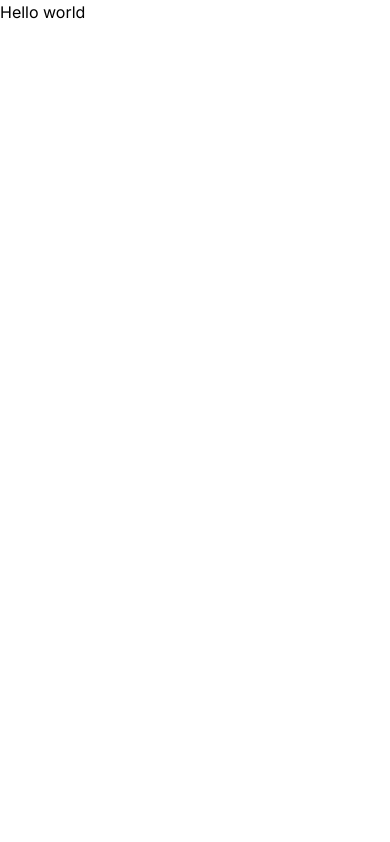
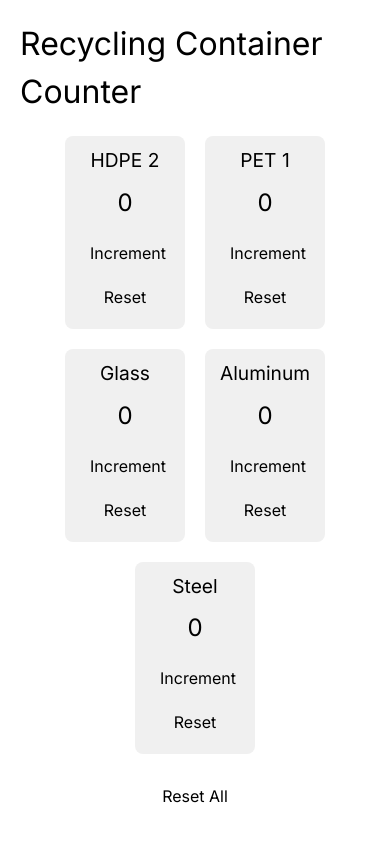
Before and after one commit to Toowiredd/recycle-counter-voice, a Next.js app: page / in a window 390 px wide. Built offline with nearby package versions, Linux system fonts and the light colour scheme.

Commit message:
Developed a mobile-friendly web interface for the Recycling Container Counter application with multi-counters, reset capabilities, and a responsive design.

```diff
--- /dev/null
+++ b/src/app/page.module.css
@@ -0,0 +1,48 @@
+.main {
+  display: flex;
+  flex-direction: column;
+  align-items: center;
+  padding: 20px;
+}
+
+.title {
+  font-size: 2rem;
+  margin-bottom: 20px;
+}
+
+.counters {
+  display: flex;
+  flex-wrap: wrap;
+  gap: 20px;
+  justify-content: center;
+}
+
+.counter {
+  background: #f0f0f0;
+  padding: 10px;
+  border-radius: 8px;
+  text-align: center;
+  width: 120px;
+}
+
+.counter h2 {
+  font-size: 1.2rem;
+  margin-bottom: 10px;
+}
+
+.counter p {
+  font-size: 1.5rem;
+  margin-bottom: 10px;
+}
+
+.counter button {
+  margin: 5px;
+  padding: 5px 10px;
+  font-size: 1rem;
+}
+
+.resetAll {
+  margin-top: 20px;
+  padding: 10px 20px;
+  font-size: 1rem;
+}
--- a/src/app/page.tsx
+++ b/src/app/page.tsx
@@ -1,3 +1,60 @@
+"use client";
+
+import { useState, useEffect } from "react";
+import { Inter } from "next/font/google";
+import styles from "./page.module.css";
+
+const inter = Inter({ subsets: ["latin"] });
+
+const containerTypes = ["HDPE 2", "PET 1", "Glass", "Aluminum", "Steel"];
+
 export default function Home() {
-  return "Hello world";
+  const [counters, setCounters] = useState(
+    containerTypes.reduce((acc, type) => {
+      acc[type] = 0;
+      return acc;
+    }, {} as Record<string, number>)
+  );
+
+  const incrementCounter = (type: string) => {
+    setCounters((prevCounters) => ({
+      ...prevCounters,
+      [type]: prevCounters[type] + 1,
+    }));
+  };
+
+  const resetCounter = (type: string) => {
+    setCounters((prevCounters) => ({
+      ...prevCounters,
+      [type]: 0,
+    }));
+  };
+
+  const resetAllCounters = () => {
+    setCounters(
+      containerTypes.reduce((acc, type) => {
+        acc[type] = 0;
+        return acc;
+      }, {} as Record<string, number>)
+    );
+  };
+
+  return (
+    <main className={`${styles.main} ${inter.className}`}>
+      <h1 className={styles.title}>Recycling Container Counter</h1>
+      <div className={styles.counters}>
+        {containerTypes.map((type) => (
+          <div key={type} className={styles.counter}>
+            <h2>{type}</h2>
+            <p>{counters[type]}</p>
+            <button onClick={() => incrementCounter(type)}>Increment</button>
+            <button onClick={() => resetCounter(type)}>Reset</button>
+          </div>
+        ))}
+      </div>
+      <button onClick={resetAllCounters} className={styles.resetAll}>
+        Reset All
+      </button>
+    </main>
+  );
 }
```
